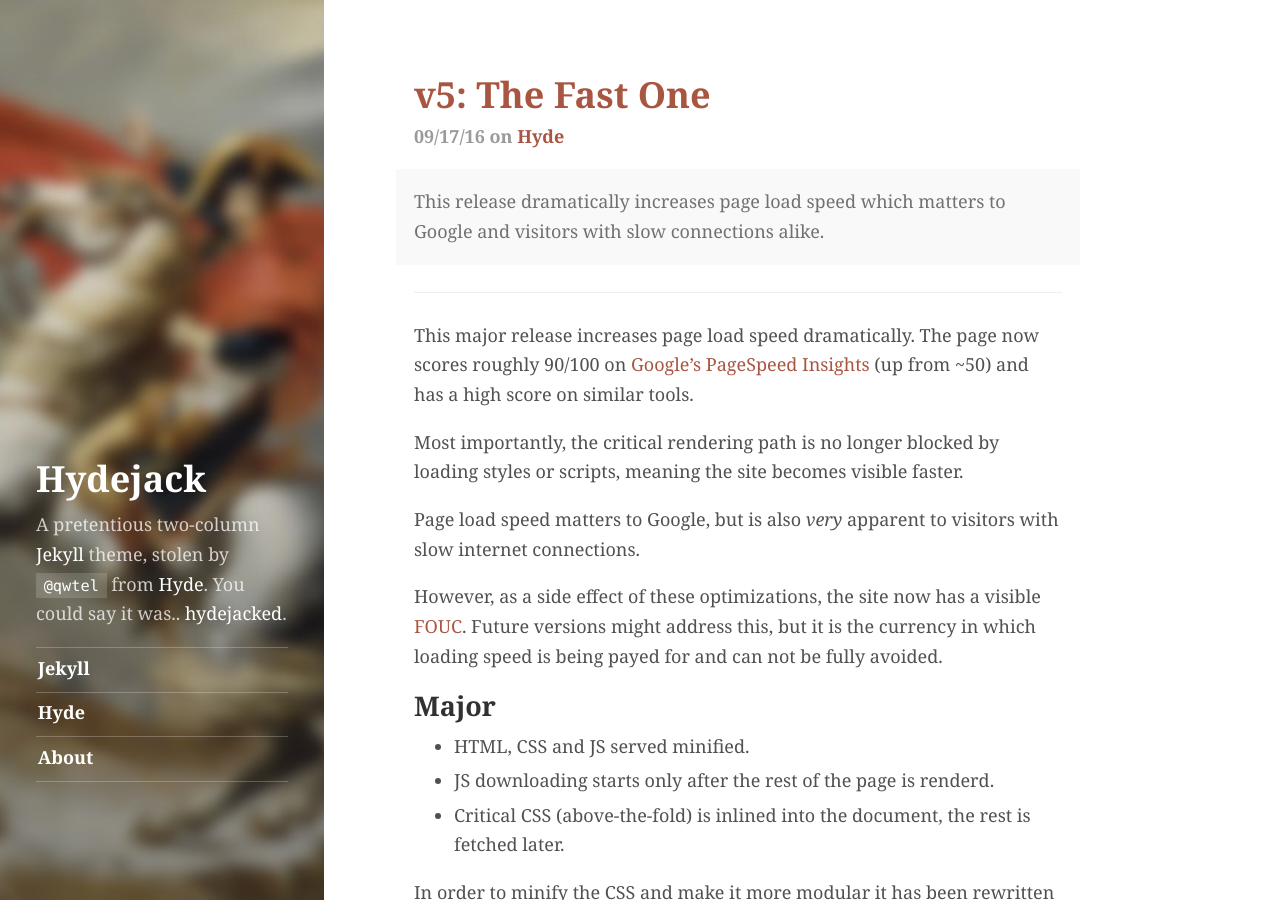
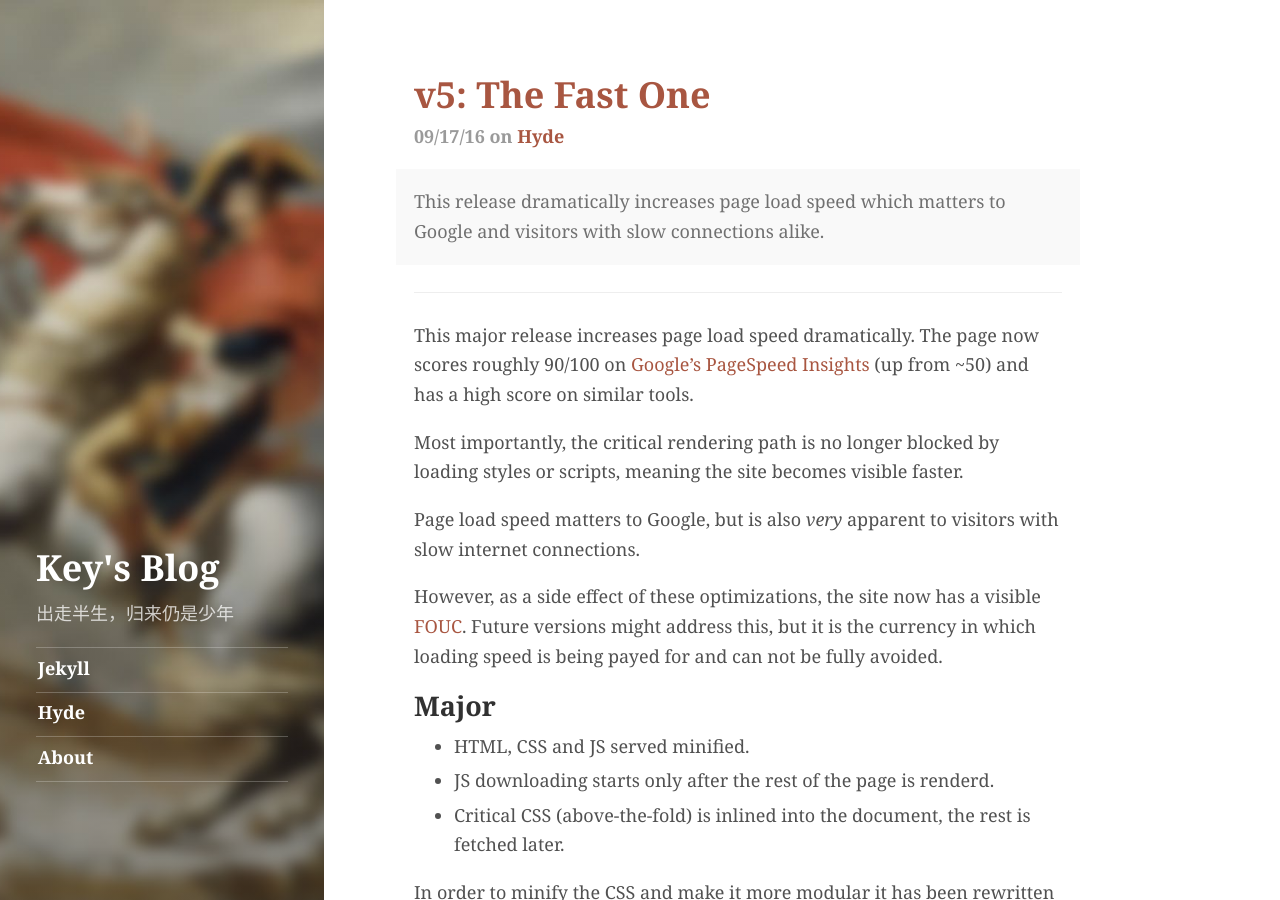
Before and after one commit to aofeng2009/aofeng2009.github.io, a Jekyll site: the page built from index.html, in a window 1280 px wide and 900 px high. Built offline with Jekyll 4.4.1, drawn with Linux system fonts in a browser that asks for light colours; the list of posts is cut into pages by our own code.

Commit message:
modify config

```diff
--- a/_config.yml
+++ b/_config.yml
@@ -13,17 +13,18 @@
 # i.e. `http://<username>.github.io`
 baseurl:             /hydejack
 
-title:               Hydejack
+title:               Key's Blog
 
 # Pagination
 paginate:            5
 paginate_path:       '/page-:num/'
 
 # Markdown enabled, however don't use more than one paragraph (enforced by `>`)
-description:         >
-  A pretentious two-column [Jekyll](http://jekyllrb.com/) theme, stolen by [`@qwtel`{:style="background: rgba(255, 255, 255, 0.15)"}](https://twitter.com/qwtel)
-  from [Hyde](http://hyde.getpoole.com).
-  You could say it was.. [hydejacked](http://media3.giphy.com/media/makedRIckZBW8/giphy.gif).
+description:
+  # A pretentious two-column [Jekyll](http://jekyllrb.com/) theme, stolen by [`@qwtel`{:style="background: rgba(255, 255, 255, 0.15)"}](https://twitter.com/qwtel)
+  # from [Hyde](http://hyde.getpoole.com).
+  # You could say it was.. [hydejacked](http://media3.giphy.com/media/makedRIckZBW8/giphy.gif).
+  出走半生，归来仍是少年
 
 # The tags listed as entries in the sidebar
 sidebar_tags:        [jekyll, hyde]
@@ -39,7 +40,7 @@
 
 # About yourself
 author:
-  name:              'Florian Klampfer'
+  name:              'key'
 
   # This photo will be used in the about section
   photo:             http://qwtel.com/public/img/flo.jpg
@@ -47,20 +48,13 @@
 
   # Markdown enabled, can use multiple paragraphs (enabled by `|`)
   about:             |
-    Hi, I'm Florian or [`@qwtel`](https://www.twitter.com/qwtel), which isn't an acronym,
-    I just [wanted a short username](http://qwtel.com/how-to-find-a-short-username) and that one happened to be available.
-
-    Read my thoughts on [#software](http://qwtel.com/tag/software) and [#cryptoeconomics](http://qwtel.com/tag/cryptoeconomics).
-
+    Hi, 我是key or [`@key`](https://twitter.com/kesonxie), 目前从事移动端开发工作,喜欢运动，业余时间经常打篮球，游泳。
   # Social media icons in sidebar
   # Comment/uncommet to show/hide
   # Icons appear in order, can be rearranged:
   social:
     facebook:        _username_
-    twitter:         _username_
-    google:          _number_
-    vk:              _username_
-    youtube:         _string___string___string_
+    twitter:         kesonxie
     # vimeo:           _username_
     # vine:            _username_
     # spotify:         user/_number_
@@ -80,7 +74,7 @@
     # pinterest:       _username_
     # foursquare:      _number_
     # yelp:            _string_
-    # github:          _username_
+    github:          aofeng2009
     # stackoverflow:   _number_/_username_
     # npm:             _username_
     # hackernews:      _username_
```
Also changed, not shown: about.md (+0 -2 lines), images/Profile-avatar.jpeg (added).
